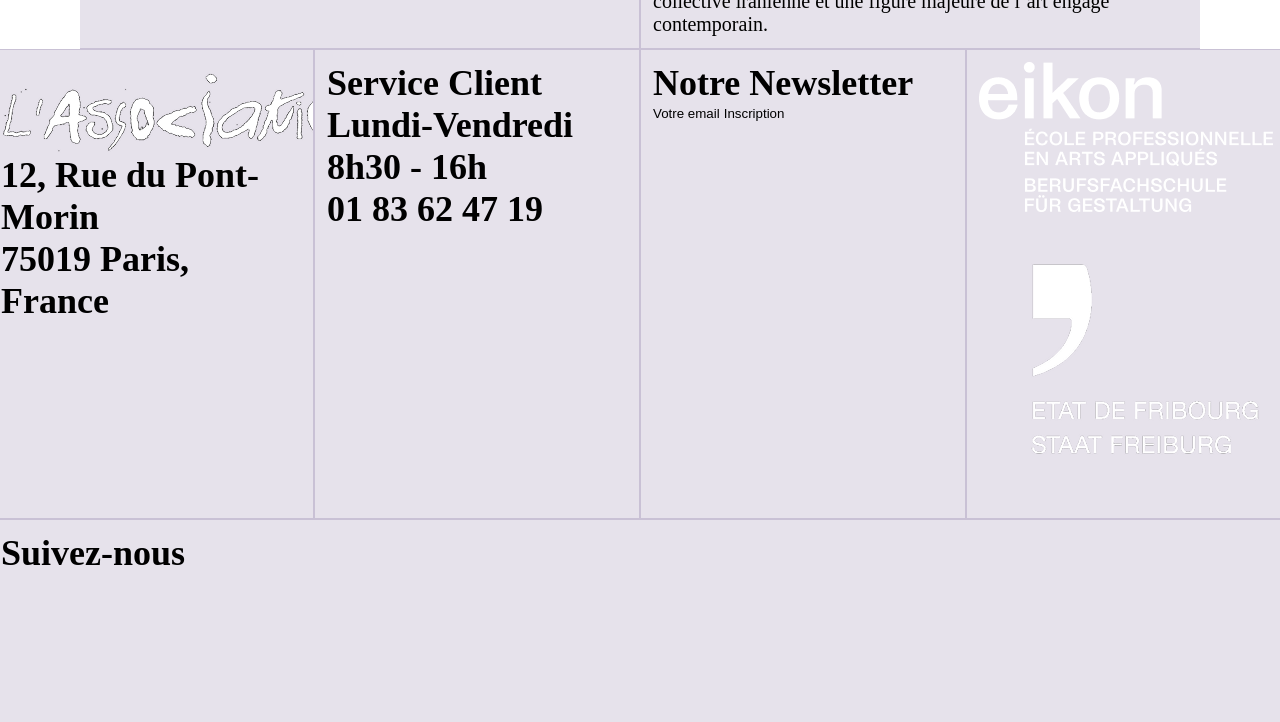
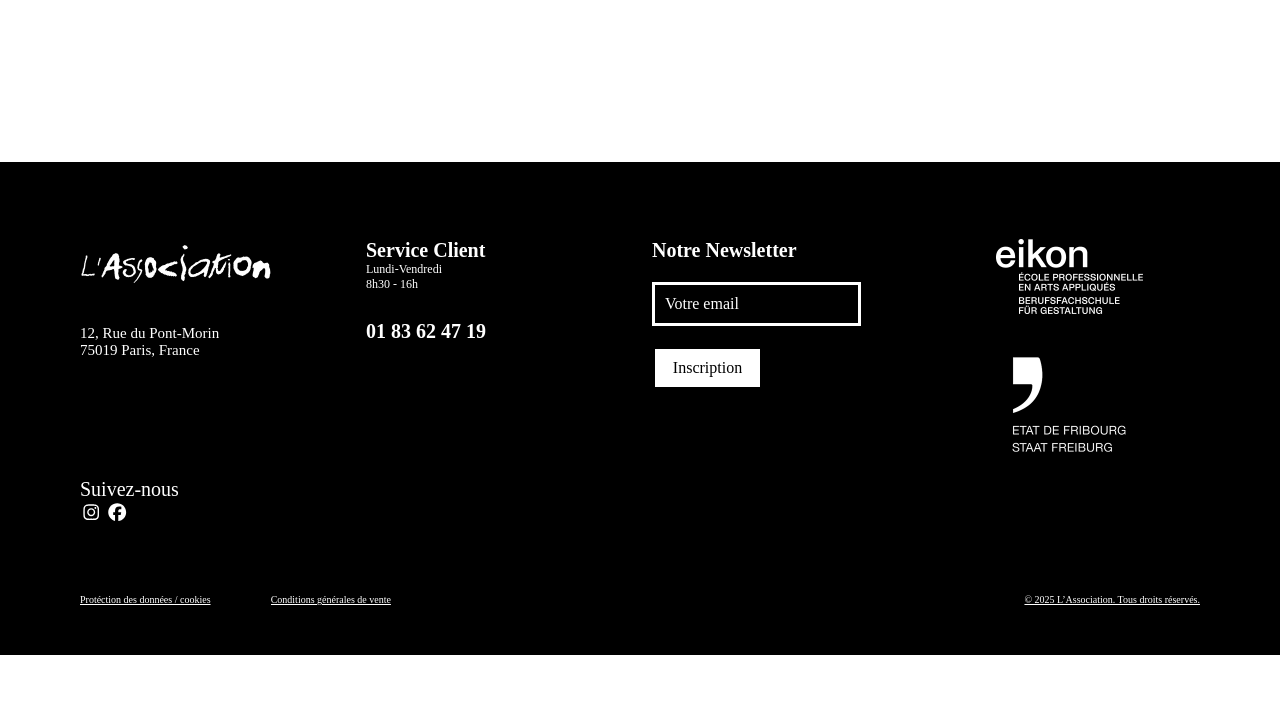
Before and after one commit to OscarDu93/micro-site, a website built with Parcel: page src/book-page.html in a window 1280 px wide. Shown: the part 1378-2100 px from the top of the page. After the commit the page ends 2033 px from the top, so only its background shows below. Built offline with nearby package versions, Linux system fonts and the light colour scheme; a web font is replaced by a local one.

Commit message:
end of footer

```diff
--- a/src/book-page.html
+++ b/src/book-page.html
@@ -17,7 +17,7 @@
       <div class="book-title">
         <div class="row">
           <div class="col-6">
-            <h2>Presepolis</h2>
+            <h2>Persepolis</h2>
             <h3>Tome 1</h3>
             <p class="description">
               Le premier tome de Persepolis raconte l’enfance de Marjane Satrapi
@@ -86,22 +86,28 @@
 
           <div class="col-3">
             <p class="foot-title">Service Client</p>
-            <p class="foot">Lundi-Vendredi <br />8h30 - 16h</p>
-            <p class="foot-title">01 83 62 47 19</p>
+            <p class="foot-date">Lundi-Vendredi <br />8h30 - 16h</p>
+            <p class="foot-title-number">01 83 62 47 19</p>
           </div>
 
           <div class="col-3">
             <p class="foot-title">Notre Newsletter</p>
-            <button class="footer-btn-dark">Votre email</button>
-            <button class="footer-btn-white">Inscription</button>
+            <div class="button-subscribe">
+              <button class="footer-btn-dark">Votre email</button>
+              <button class="footer-btn-white">Inscription</button>
+            </div>
           </div>
 
-          <div class="col-3">
-            <img src="img/Logo eikon.png" alt="eikon" />
-            <img src="img/Logo Etat FR.png" alt="etat fr" />
+          <div class="col-3" id="logos-right">
+            <img class="logo-eikon" src="img/Logo eikon.png" alt="eikon" />
+            <img
+              class="logo-fribourg"
+              src="img/Logo Etat FR.png"
+              alt="etat fr"
+            />
           </div>
 
-          <div class="col-12">
+          <div class="col-12" id="follow-us">
             <p class="follow">Suivez-nous</p>
             <svg
               class="insta"
@@ -109,6 +115,7 @@
               viewBox="0 0 640 640"
             >
               <path
+                fill="#ffffff"
                 d="M320.3 205C256.8 204.8 205.2 256.2 205 319.7C204.8 383.2 256.2 434.8 319.7 435C383.2 435.2 434.8 383.8 435 320.3C435.2 256.8 383.8 205.2 320.3 205zM319.7 245.4C360.9 245.2 394.4 278.5 394.6 319.7C394.8 360.9 361.5 394.4 320.3 394.6C279.1 394.8 245.6 361.5 245.4 320.3C245.2 279.1 278.5 245.6 319.7 245.4zM413.1 200.3C413.1 185.5 425.1 173.5 439.9 173.5C454.7 173.5 466.7 185.5 466.7 200.3C466.7 215.1 454.7 227.1 439.9 227.1C425.1 227.1 413.1 215.1 413.1 200.3zM542.8 227.5C541.1 191.6 532.9 159.8 506.6 133.6C480.4 107.4 448.6 99.2 412.7 97.4C375.7 95.3 264.8 95.3 227.8 97.4C192 99.1 160.2 107.3 133.9 133.5C107.6 159.7 99.5 191.5 97.7 227.4C95.6 264.4 95.6 375.3 97.7 412.3C99.4 448.2 107.6 480 133.9 506.2C160.2 532.4 191.9 540.6 227.8 542.4C264.8 544.5 375.7 544.5 412.7 542.4C448.6 540.7 480.4 532.5 506.6 506.2C532.8 480 541 448.2 542.8 412.3C544.9 375.3 544.9 264.5 542.8 227.5zM495 452C487.2 471.6 472.1 486.7 452.4 494.6C422.9 506.3 352.9 503.6 320.3 503.6C287.7 503.6 217.6 506.2 188.2 494.6C168.6 486.8 153.5 471.7 145.6 452C133.9 422.5 136.6 352.5 136.6 319.9C136.6 287.3 134 217.2 145.6 187.8C153.4 168.2 168.5 153.1 188.2 145.2C217.7 133.5 287.7 136.2 320.3 136.2C352.9 136.2 423 133.6 452.4 145.2C472 153 487.1 168.1 495 187.8C506.7 217.3 504 287.3 504 319.9C504 352.5 506.7 422.6 495 452z"
               />
             </svg>
@@ -118,6 +125,7 @@
               viewBox="0 0 640 640"
             >
               <path
+                fill="#ffffff"
                 d="M576 320C576 178.6 461.4 64 320 64C178.6 64 64 178.6 64 320C64 440 146.7 540.8 258.2 568.5L258.2 398.2L205.4 398.2L205.4 320L258.2 320L258.2 286.3C258.2 199.2 297.6 158.8 383.2 158.8C399.4 158.8 427.4 162 438.9 165.2L438.9 236C432.9 235.4 422.4 235 409.3 235C367.3 235 351.1 250.9 351.1 292.2L351.1 320L434.7 320L420.3 398.2L351 398.2L351 574.1C477.8 558.8 576 450.9 576 320z"
               />
             </svg>
@@ -128,7 +136,7 @@
           <div class="col-2">
             <p class="litle-txt">Conditions générales de vente</p>
           </div>
-          <div class="col-8">
+          <div class="col-8" id="droits">
             <p class="litle-txt">© 2025 L’Association. Tous droits réservés.</p>
           </div>
         </div>
--- a/src/scss/_base.scss
+++ b/src/scss/_base.scss
@@ -12,18 +12,6 @@ a {
 img,
 video {
   display: block;
-}
-
-.row + .row {
-  margin-top: 16px;
-}
-
-.row > .col,
-.row > [class^="col-"] {
-  padding-top: 12px;
-  padding-bottom: 12px;
-  background-color: rgba(86, 61, 124, 0.15);
-  border: 1px solid rgba(86, 61, 124, 0.2);
 }
 
 // parallax
@@ -352,3 +340,80 @@ h2 {
   margin-top: 300px;
   width: 413px;
 }
+
+// footer
+
+.logo-asso {
+  width: 197px;
+  margin-bottom: 40px;
+  margin-top: 77px;
+}
+
+.foot-title {
+  margin-top: 77px;
+}
+
+.foot-title-number {
+  margin-top: 28px;
+}
+
+.button-subscribe {
+  display: flex;
+  flex-direction: column;
+  align-items: start;
+}
+
+.footer-btn-dark {
+  margin-top: 20px;
+  display: flex;
+  width: 209px;
+  padding: 10px;
+  gap: 10px;
+  border: 3px solid #fff;
+}
+
+.footer-btn-white {
+  margin-top: 20px;
+  width: 111px;
+  padding: 10px;
+  gap: 10px;
+  border: 3px solid #000000;
+  background: #fff;
+}
+
+.logo-eikon {
+  margin-top: 77px;
+  height: 75px;
+  margin-bottom: 17px;
+}
+
+.logo-fribourg {
+  height: 147px;
+}
+
+#logos-right {
+  display: flex;
+  flex-direction: column;
+  align-items: center;
+}
+
+.insta {
+  width: 2%;
+}
+
+.facebook {
+  width: 2%;
+}
+
+#follow-us {
+  margin-bottom: 67px;
+}
+
+.litle-txt {
+  margin-bottom: 50px;
+}
+
+#droits {
+  display: flex;
+  justify-content: end;
+}
--- a/src/scss/_font.scss
+++ b/src/scss/_font.scss
@@ -61,3 +61,81 @@ h3 {
   font-weight: 600;
   line-height: normal;
 }
+
+.foot-title {
+  color: #fff;
+  font-family: Alexandria;
+  font-size: 20px;
+  font-style: normal;
+  font-weight: 600;
+  line-height: normal;
+}
+
+.foot {
+  color: #fff;
+  font-family: Alexandria;
+  font-size: 15px;
+  font-style: normal;
+  font-weight: 500;
+  line-height: normal;
+}
+
+.follow {
+  color: #fff;
+  font-family: Alexandria;
+  font-size: 20px;
+  font-style: normal;
+  font-weight: 400;
+  line-height: normal;
+}
+
+.litle-txt {
+  color: #fff;
+  font-family: Alexandria;
+  font-size: 10px;
+  font-style: normal;
+  font-weight: 500;
+  line-height: normal;
+  text-decoration-line: underline;
+  text-decoration-style: solid;
+  text-decoration-skip-ink: auto;
+  text-decoration-thickness: auto;
+  text-underline-offset: auto;
+  text-underline-position: from-font;
+}
+
+.foot-title-number {
+  color: #fff;
+  font-family: Alexandria;
+  font-size: 20px;
+  font-style: normal;
+  font-weight: 600;
+  line-height: normal;
+}
+
+.foot-date {
+  color: #fff;
+  font-family: Alexandria;
+  font-size: 12px;
+  font-style: normal;
+  font-weight: 500;
+  line-height: normal;
+}
+
+.footer-btn-dark {
+  color: #fff;
+  font-family: Alexandria;
+  font-size: 16px;
+  font-style: normal;
+  font-weight: 400;
+  line-height: normal;
+}
+
+.footer-btn-white {
+  color: #000000;
+  font-family: Alexandria;
+  font-size: 16px;
+  font-style: normal;
+  font-weight: 400;
+  line-height: normal;
+}
--- a/src/scss/_layout.scss
+++ b/src/scss/_layout.scss
@@ -49,3 +49,13 @@ button {
   margin-left: 80px;
   margin-right: 80px;
 }
+
+.container-footer {
+  margin-left: 80px;
+  margin-right: 80px;
+}
+
+footer {
+  background: #000;
+  margin-top: 165px;
+}
```
